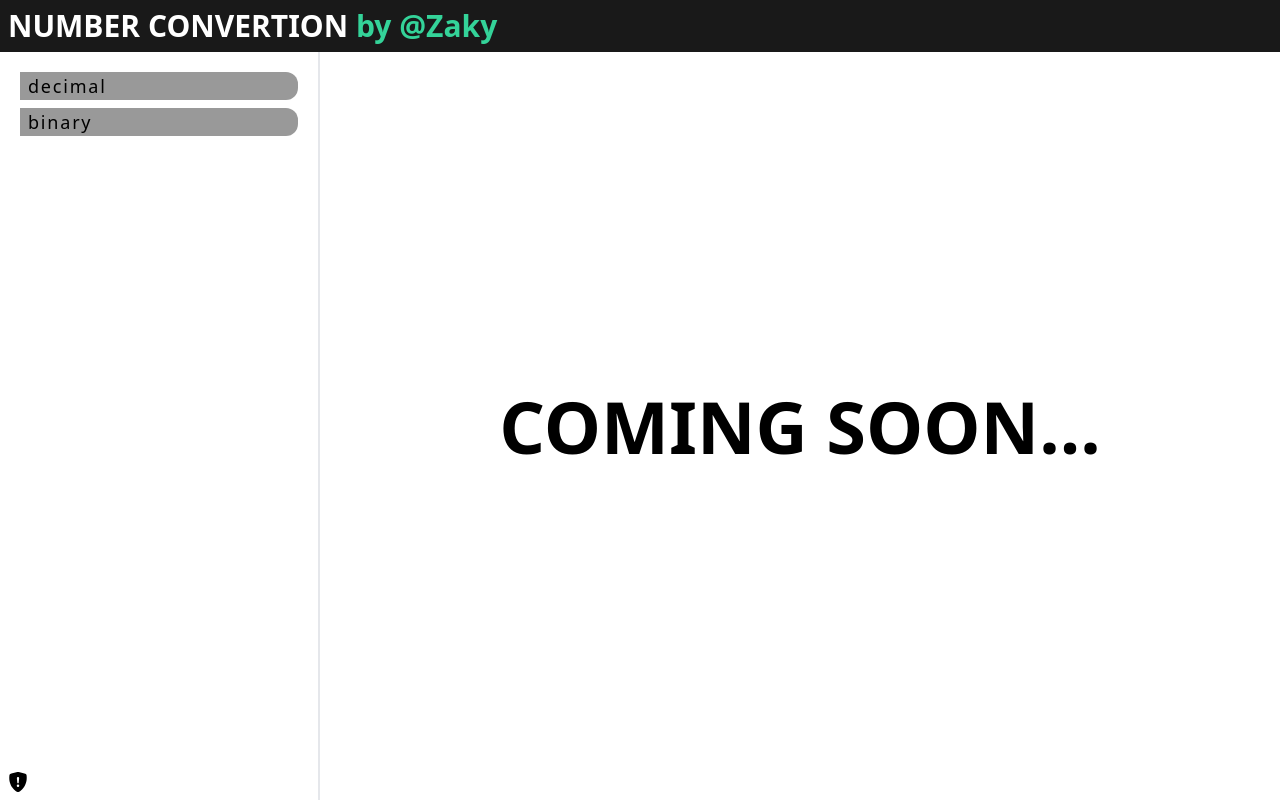
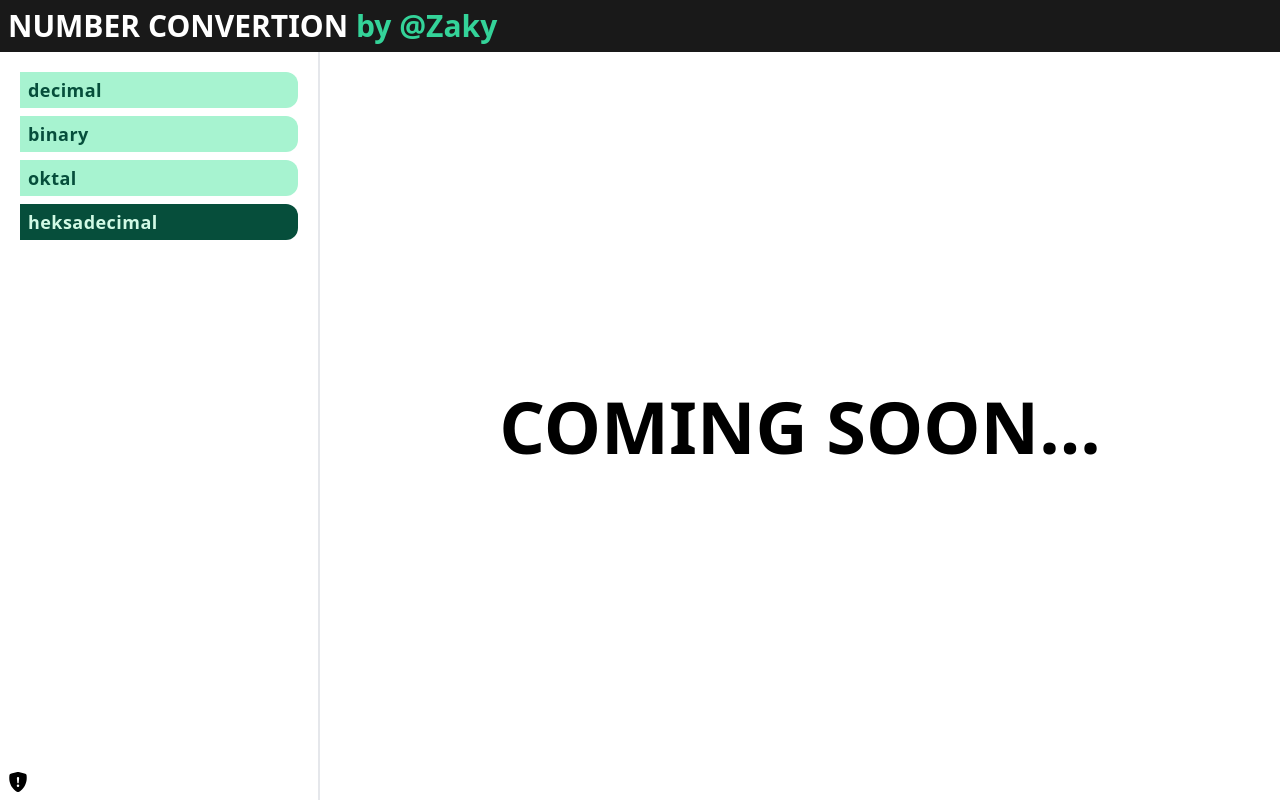
Before and after one commit to CodeWithZaky/number-converter, a Next.js app: page /heksadecimal in a window 1280 px wide. Built offline with nearby package versions, Linux system fonts and the light colour scheme.

Commit message:
update css & add link

```diff
--- a/src/components/Navbar.tsx
+++ b/src/components/Navbar.tsx
@@ -11,6 +11,8 @@ const Navbar = () => {
   const [links] = useState([
     { id: 1, title: "decimal", href: "/decimal" },
     { id: 2, title: "binary", href: "/binary" },
+    { id: 3, title: "oktal", href: "/oktal" },
+    { id: 4, title: "heksadecimal", href: "/heksadecimal" },
   ]);
   const pathname = usePathname();
 
--- a/src/components/Sidebar.tsx
+++ b/src/components/Sidebar.tsx
@@ -9,6 +9,8 @@ const Sidebar = ({ classname }) => {
   const MenuItems = [
     { route: "/decimal", title: "decimal" },
     { route: "/binary", title: "binary" },
+    { route: "/oktal", title: "oktal" },
+    { route: "/heksadecimal", title: "heksadecimal" },
   ];
   return (
     <main
@@ -24,11 +26,12 @@ const Sidebar = ({ classname }) => {
             <Link
               key={i}
               href={e.route}
-              className={
+              className={clsx(
                 pathname == e.route
-                  ? "text-emerald-400 transition-all text-start bg-black/90 w-full rounded-r-xl px-2"
-                  : "text-black transition-all text-start bg-black/40 w-full rounded-r-xl px-2"
-              }
+                  ? "text-emerald-100 bg-emerald-900"
+                  : "text-emerald-900 bg-emerald-200",
+                "w-full text-start rounded-r-xl px-2 py-1 font-semibold tracking-wide transition-all"
+              )}
             >
               {e.title}
             </Link>
```
